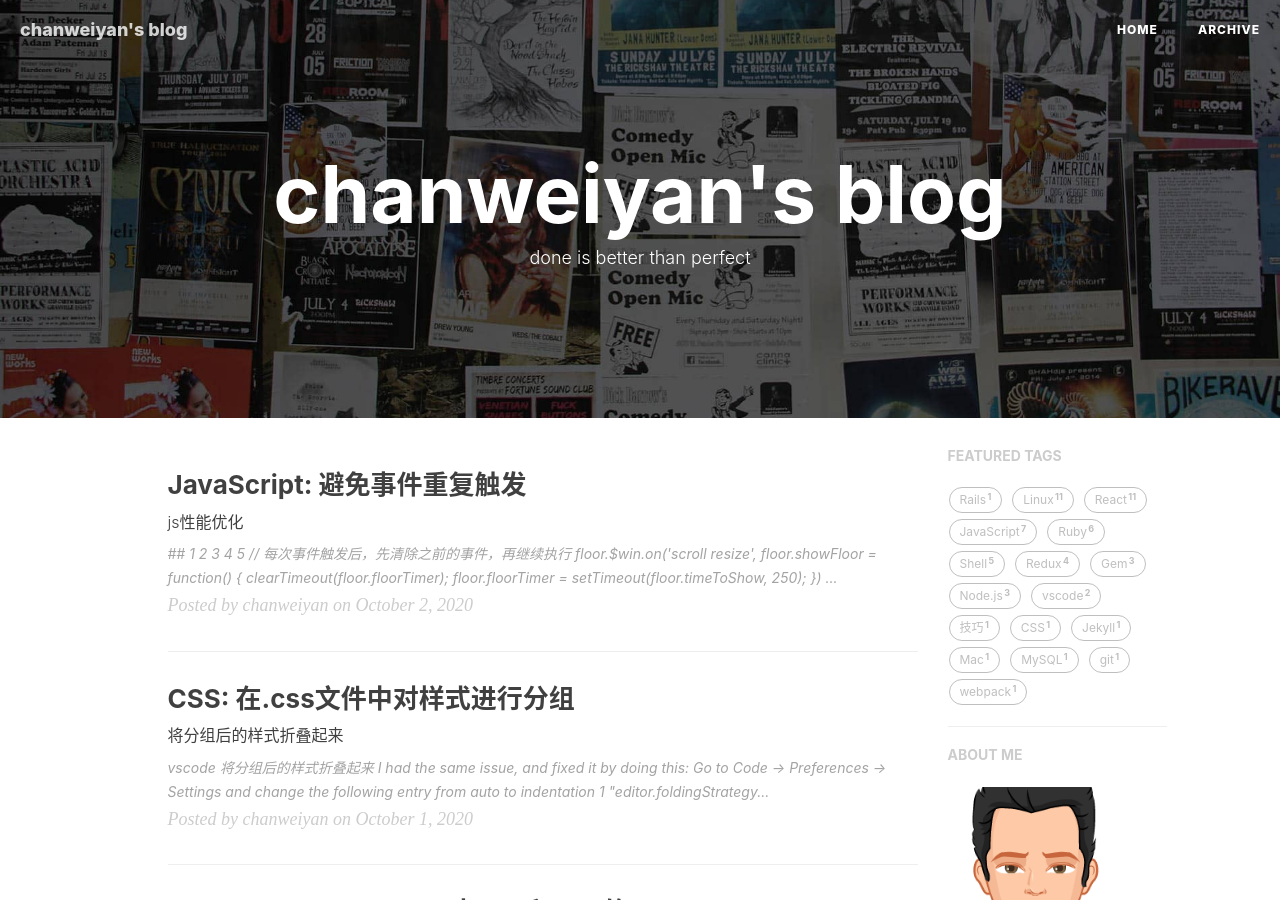
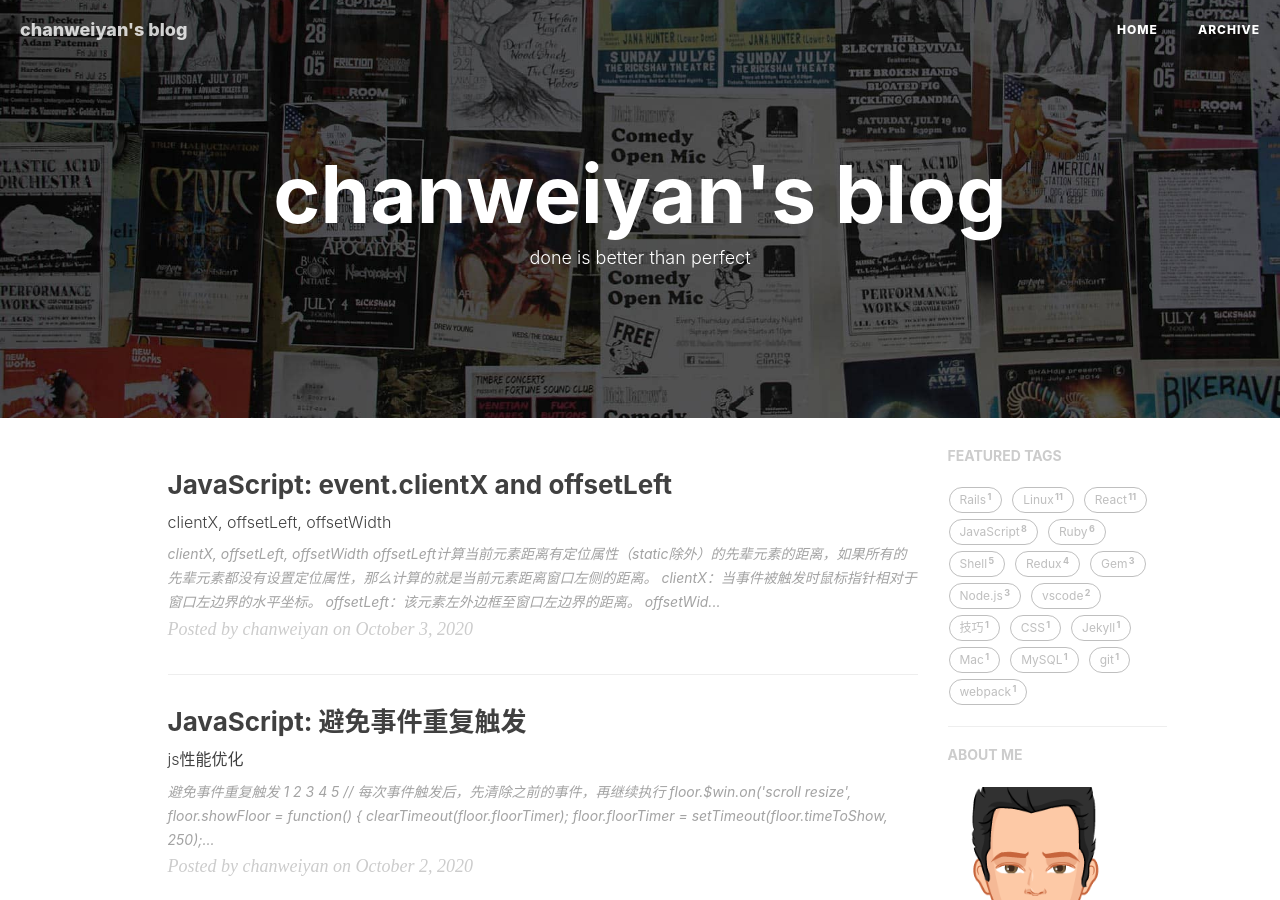
Before and after one commit to cwy007/cwy007.github.io, a Jekyll site: the page built from index.html, in a window 1280 px wide and 900 px high. Built offline with Jekyll 4.4.1, drawn with Linux system fonts in a browser that asks for light colours; nearby versions of some CDN libraries; the list of posts is cut into pages by our own code; comment, search, counter and statistics services are not loaded; some of the changed text lies outside the part shown.

Commit message:
clientX, offsetLeft, offsetWidth

````diff
--- a/_posts/2020-10-02-js-event-flow-refine.markdown
+++ b/_posts/2020-10-02-js-event-flow-refine.markdown
@@ -10,7 +10,7 @@ tags:
   - JavaScript
 ---
 
-##
+## 避免事件重复触发
 
 ```javascript
 // 每次事件触发后，先清除之前的事件，再继续执行
--- /dev/null
+++ b/_posts/2020-10-03-clientX-offsetLeft.markdown
@@ -0,0 +1,30 @@
+---
+layout:     post
+title:      "JavaScript: event.clientX and offsetLeft"
+subtitle:   "clientX, offsetLeft, offsetWidth"
+date:       2020-10-03 17:05:00
+author:     "chanweiyan"
+header-style: text
+catalog: true
+tags:
+  - JavaScript
+---
+
+## clientX, offsetLeft, offsetWidth
+
+offsetLeft计算当前元素距离有定位属性（static除外）的先辈元素的距离，如果所有的先辈元素都没有设置定位属性，那么计算的就是当前元素距离窗口左侧的距离。
+
+* clientX：当事件被触发时鼠标指针相对于窗口左边界的水平坐标。
+* offsetLeft：该元素左外边框至窗口左边界的距离。
+* offsetWidth：该元素左外边框至右外边框的距离。
+
+![1](https://tva1.sinaimg.cn/large/007S8ZIlly1gjc9ej7zdtj30j20cvweo.jpg)
+
+![2](https://tva1.sinaimg.cn/large/007S8ZIlly1gjc9ewk1orj30j20cvmxc.jpg)
+
+![3](https://tva1.sinaimg.cn/large/007S8ZIlly1gjc9iskgxmj30hn0gqaam.jpg)
+
+## 参考
+
+1. <https://blog.csdn.net/zeping891103/article/details/72627855>
+2. <https://www.pianshen.com/article/11701283246/>
````
